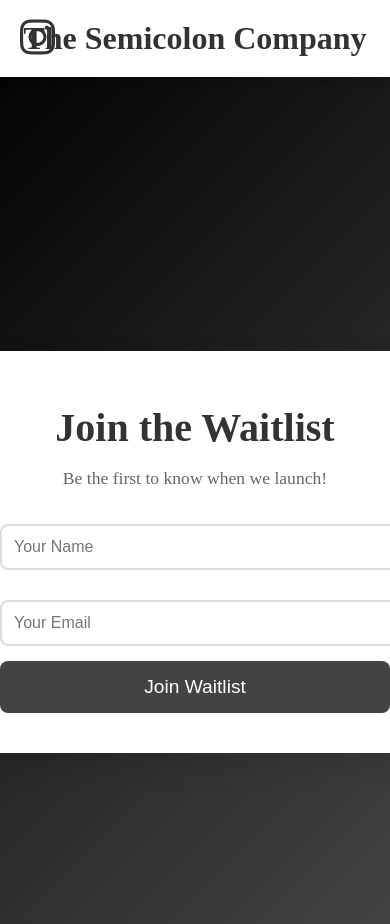
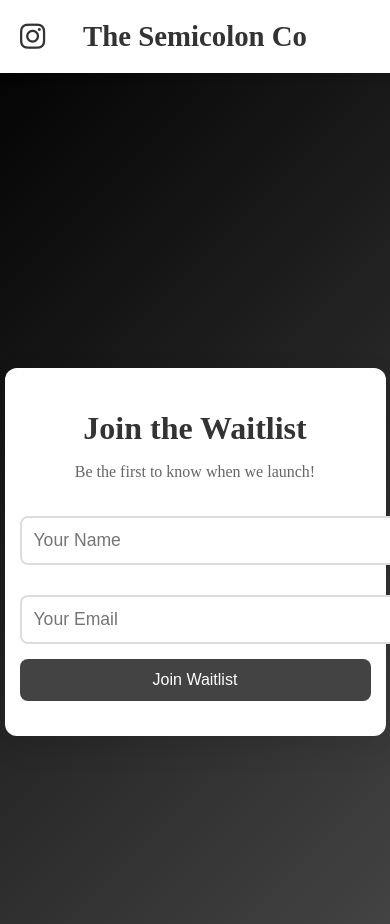
Before and after one commit to velascokyle/thesemicolon, a plain HTML site: page index.html in a window 390 px wide. Shown: the top 924 px of the page. Drawn offline with Linux system fonts and the light colour scheme; a web font is replaced by a local one.

Commit message:
Update index.html

```diff
--- a/index.html
+++ b/index.html
@@ -130,16 +130,53 @@
         #confirmationMessage {
             margin-top: 20px;
             font-size: 1.2em;
-            color: #242424;
+            color: #28a745;
         }
 
         /* Responsive Design */
-        @media (max-width: 600px) {
+        @media (max-width: 768px) {
             header h1 {
-                font-size: 2em;
+                font-size: 2em; /* Adjust header font size for smaller screens */
             }
+
             .container {
                 padding: 20px;
+            }
+
+            .instagram-logo {
+                font-size: 2em; /* Smaller Instagram icon on mobile */
+            }
+
+            button {
+                font-size: 1em; /* Adjust button text size */
+                padding: 12px; /* Smaller button size */
+            }
+
+            input[type="text"], input[type="email"] {
+                font-size: 1.1em; /* Increase input text size for easier reading */
+            }
+
+            h2 {
+                font-size: 2em; /* Smaller title font size for mobile */
+            }
+
+            p {
+                font-size: 1em; /* Adjust paragraph font size */
+            }
+        }
+
+        @media (max-width: 480px) {
+            .container {
+                max-width: 90%; /* Make the container take up more width on very small screens */
+                padding: 15px;
+            }
+
+            .instagram-logo {
+                font-size: 1.8em; /* Even smaller Instagram icon on very small screens */
+            }
+
+            header h1 {
+                font-size: 1.8em; /* Adjust header font size even further for tiny screens */
             }
         }
     </style>
@@ -152,7 +189,7 @@
             <a href="https://www.instagram.com/thesemicolonco/" class="instagram-logo" target="_blank">
                 <i class="fab fa-instagram"></i>
             </a>
-            <h1>The Semicolon Company</h1>
+            <h1>The Semicolon Co</h1>
         </div>
     </header>
 
```
